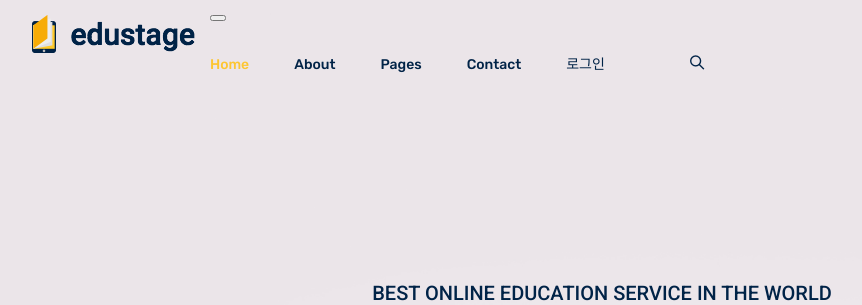
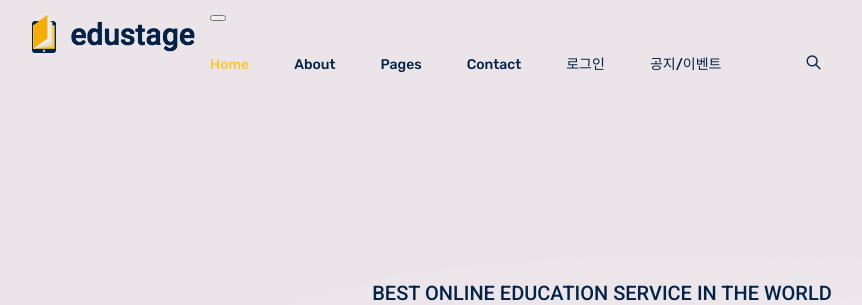
Before and after one commit to parsec93/Academy, a Java web app: page / in a window 1280 px wide. Shown: the top 305 px of the page, without its empty margins (38-900 px from the left). Run offline with Tomcat 11, a stand-in JSP engine, Linux system fonts and the light colour scheme; some libraries are stand-ins or nearby versions.

Commit message:
header 부분 링크 .jsp로 수정

```diff
--- a/Academy/WebContent/header_footer/header.jsp
+++ b/Academy/WebContent/header_footer/header.jsp
@@ -24,7 +24,7 @@
         <nav class="navbar navbar-expand-lg navbar-light">
           <div class="container">
             <!-- Brand and toggle get grouped for better mobile display -->
-            <a class="navbar-brand logo_h" href="index.html"
+            <a class="navbar-brand logo_h" href="index.jsp"
               ><img src="img/logo.png" alt=""
             /></a>
             <button
@@ -46,10 +46,10 @@
             >
               <ul class="nav navbar-nav menu_nav ml-auto">
                 <li class="nav-item active">
-                  <a class="nav-link" href="index.html">Home</a>
+                  <a class="nav-link" href="index.jsp">Home</a>
                 </li>
                 <li class="nav-item">
-                  <a class="nav-link" href="about-us.html">About</a>
+                  <a class="nav-link" href="about-us.jsp">About</a>
                 </li>
                 <li class="nav-item submenu dropdown">
                   <a
@@ -63,25 +63,29 @@
                   >
                   <ul class="dropdown-menu">
                     <li class="nav-item">
-                      <a class="nav-link" href="courses.html">Courses</a>
+                      <a class="nav-link" href="courses.jsp">Courses</a>
                     </li>
                     <li class="nav-item">
-                      <a class="nav-link" href="course-details.html"
+                      <a class="nav-link" href="course-details.jsp"
                         >Course Details</a
                       >
                     </li>
                     <li class="nav-item">
-                      <a class="nav-link" href="elements.html">Elements</a>
+                      <a class="nav-link" href="elements.jsp">Elements</a>
                     </li>
                   </ul>
                 </li>
 
                 <li class="nav-item">
-                  <a class="nav-link" href="contact.html">Contact</a>
+                  <a class="nav-link" href="contact.jsp">Contact</a>
                 </li>
 
                 <li class="nav-item">
-                  <a class="nav-link" href="loginForm.html">로그인</a>
+                  <a class="nav-link" href="loginForm.jsp">로그인</a>
+                </li>
+
+                <li class="nav-item">
+                 <a class="nav-link" href="notice/notice.jsp">공지/이벤트</a>
                 </li>
            <!-- <li class="nav-item submenu dropdown">
                   <a
```
Also changed, not shown: Academy/WebContent/notice/notice.jsp (added, +12 -0 lines).
